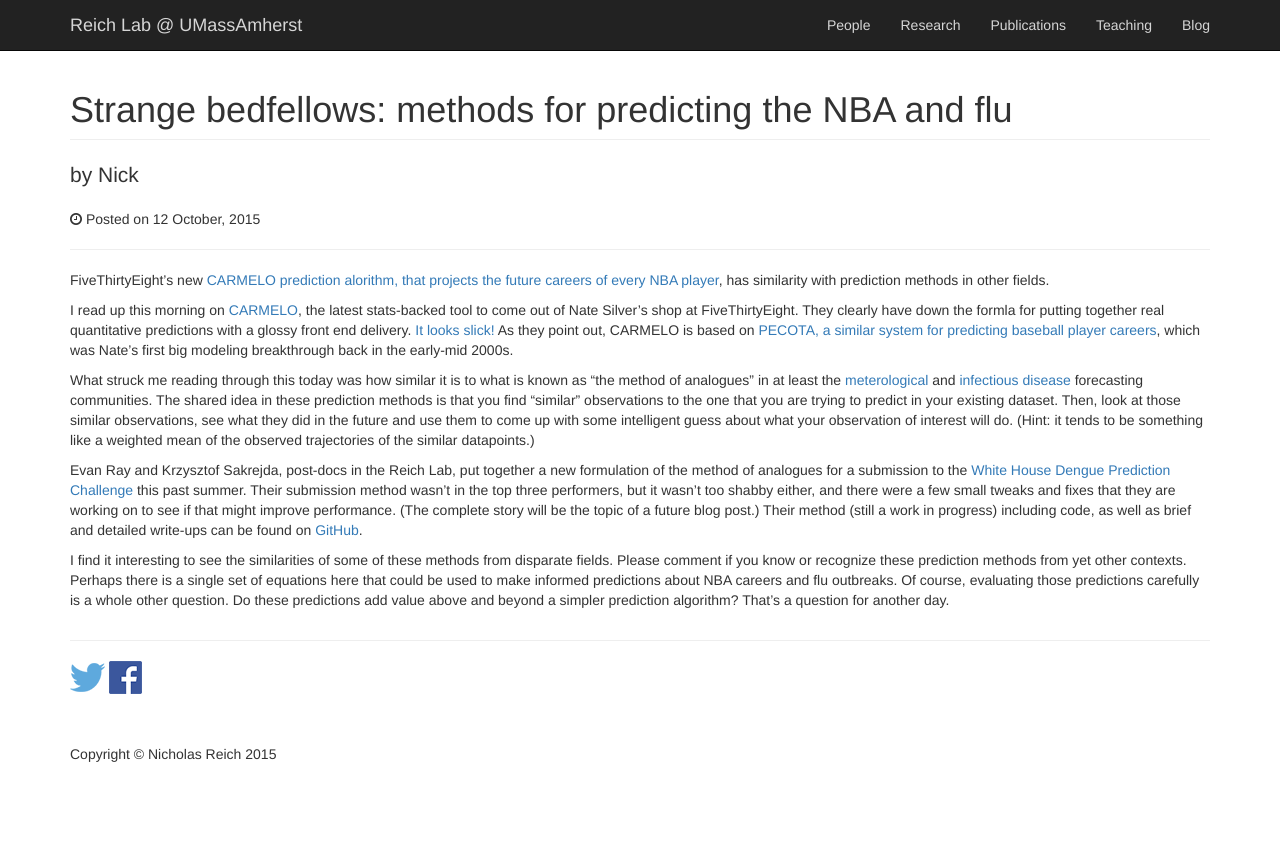
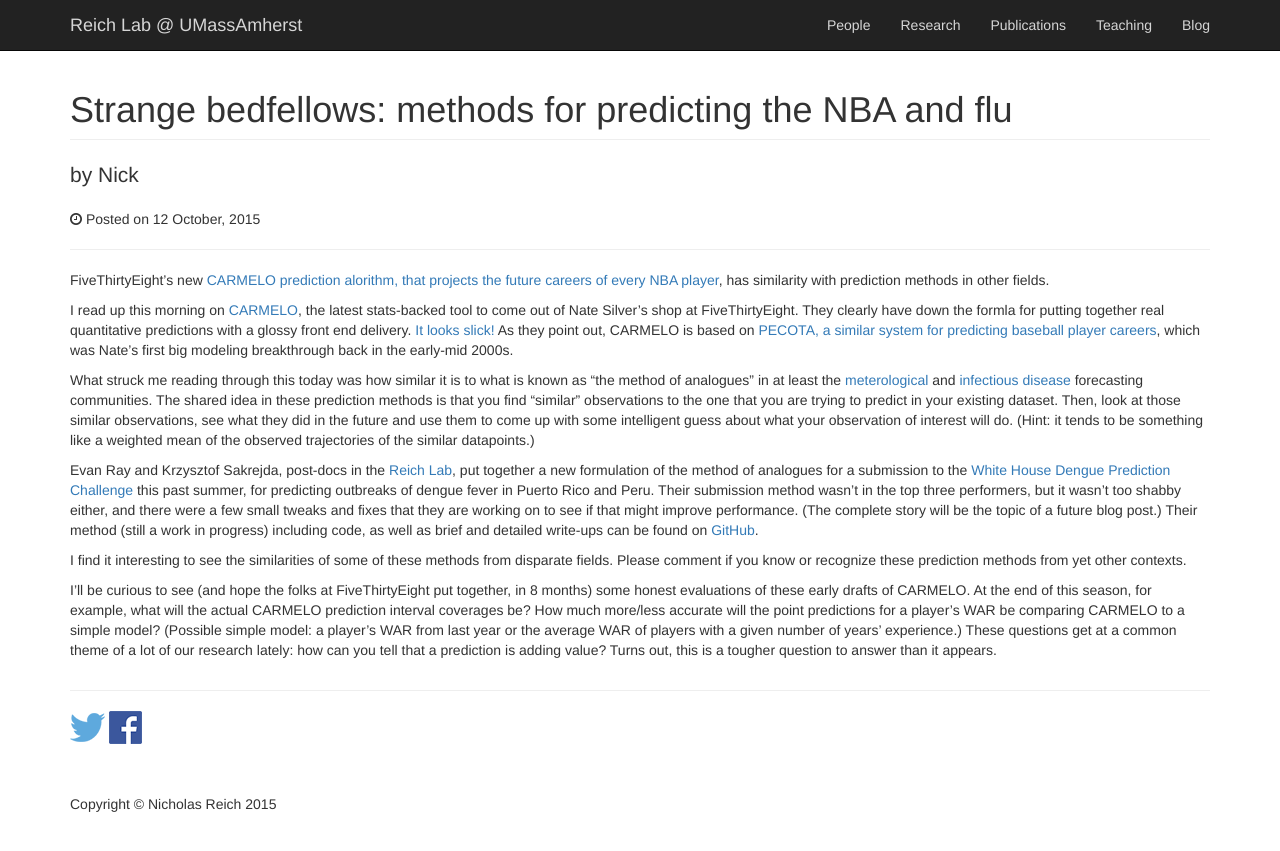
Before and after one commit to reichlab/reichlab.github.io, a Jekyll site: the page built from _posts/2015-10-12-predicting-basketball-and-flu.md, in a window 1280 px wide. Shown: the top 851 px of the page. Built offline with Jekyll 4.4.1, drawn with Linux system fonts in a browser that asks for light colours; comment, search, counter and statistics services are not loaded.

Commit message:
carmelo post final edit.

```diff
--- a/_posts/2015-10-12-predicting-basketball-and-flu.md
+++ b/_posts/2015-10-12-predicting-basketball-and-flu.md
@@ -13,6 +13,8 @@
 
 What struck me reading through this today was how similar it is to what is known as "the method of analogues" in at least the [meterological](http://ww2010.atmos.uiuc.edu/(Gh)/guides/mtr/fcst/mth/oth.rxml) and [infectious disease](http://www.ncbi.nlm.nih.gov/pubmed/14607808) forecasting communities. The shared idea in these prediction methods is that you find "similar" observations to the one that you are trying to predict in your existing dataset. Then, look at those similar observations, see what they did in the future and use them to come up with some intelligent guess about what your observation of interest will do. (Hint: it tends to be something like a weighted mean of the observed trajectories of the similar datapoints.)
 
-Evan Ray and Krzysztof Sakrejda, post-docs in the Reich Lab, put together a new formulation of the method of analogues for a submission to the [White House Dengue Prediction Challenge](http://predict.phiresearchlab.org/dengue/index.html) this past summer. Their submission method wasn't in the top three performers, but it wasn't too shabby either, and there were a few small tweaks and fixes that they are working on to see if that might improve performance. (The complete story will be the topic of a future blog post.) Their method (still a work in progress) including code, as well as brief and detailed write-ups can be found on [GitHub](https://github.com/reichlab/dengue-ssr-prediction/).
+Evan Ray and Krzysztof Sakrejda, post-docs in the [Reich Lab](http://reichlab.github.io), put together a new formulation of the method of analogues for a submission to the [White House Dengue Prediction Challenge](http://predict.phiresearchlab.org/dengue/index.html) this past summer, for predicting outbreaks of dengue fever in Puerto Rico and Peru. Their submission method wasn't in the top three performers, but it wasn't too shabby either, and there were a few small tweaks and fixes that they are working on to see if that might improve performance. (The complete story will be the topic of a future blog post.) Their method (still a work in progress) including code, as well as brief and detailed write-ups can be found on [GitHub](https://github.com/reichlab/dengue-ssr-prediction/).
 
-I find it interesting to see the similarities of some of these methods from disparate fields. Please comment if you know or recognize these prediction methods from yet other contexts. Perhaps there is a single set of equations here that could be used to make informed predictions about NBA careers and flu outbreaks. Of course, evaluating those predictions carefully is a whole other question. Do these predictions add value above and beyond a simpler prediction algorithm? That's a question for another day.
+I find it interesting to see the similarities of some of these methods from disparate fields. Please comment if you know or recognize these prediction methods from yet other contexts.
+
+I'll be curious to see (and hope the folks at FiveThirtyEight put together, in 8 months) some honest evaluations of these early drafts of CARMELO. At the end of this season, for example, what will the actual CARMELO prediction interval coverages be? How much more/less accurate will the  point predictions for a player's WAR be comparing CARMELO to a simple model? (Possible simple model: a player's WAR from last year or the average WAR of players with a given number of years' experience.) These questions get at a common theme of a lot of our research lately: how can you tell that a prediction is adding value? Turns out, this is a tougher question to answer than it appears.
```
